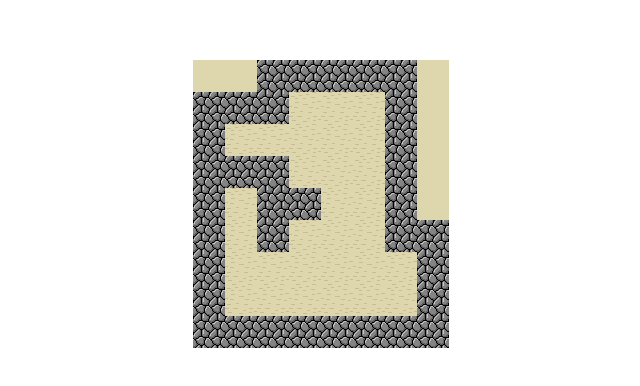
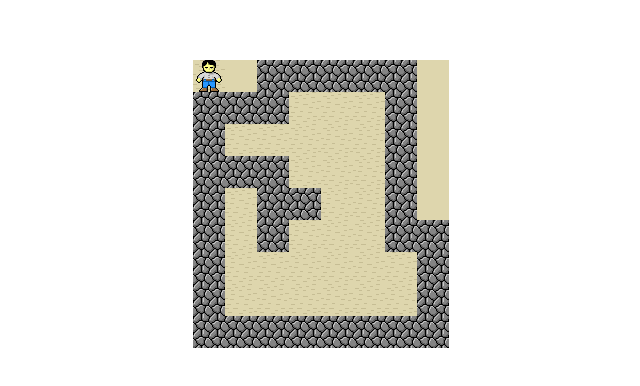
Before and after one commit to HenryTSZ/sokoban-vue3, a Vue app: page / in a window 1280 px wide. Shown: the part 196-582 px from the top of the page, without its empty margins (319-959 px from the left). Built offline with nearby package versions, Linux system fonts and the light colour scheme.

Commit message:
添加玩家

```diff
--- a/src/components/Game.vue
+++ b/src/components/Game.vue
@@ -1,11 +1,17 @@
 <template>
-  <div>
+  <div class="container">
     <Map />
+    <Keeper />
   </div>
 </template>
 
 <script setup lang="ts">
 import Map from './Map.vue'
+import Keeper from './Keeper.vue'
 </script>
 
-<style scoped></style>
+<style scoped>
+.container {
+  position: relative;
+}
+</style>
--- /dev/null
+++ b/src/components/Keeper.vue
@@ -0,0 +1,15 @@
+<template>
+  <img class="map-img keeper" :src="keeper" />
+</template>
+
+<script setup lang="ts">
+import keeper from '../assets/keeper.png'
+</script>
+
+<style scoped>
+.keeper {
+  position: absolute;
+  top: 0;
+  left: 0;
+}
+</style>
```
Also changed, not shown: public/009.png (added), 1 other file (tests, documents, lock files or other folders).
